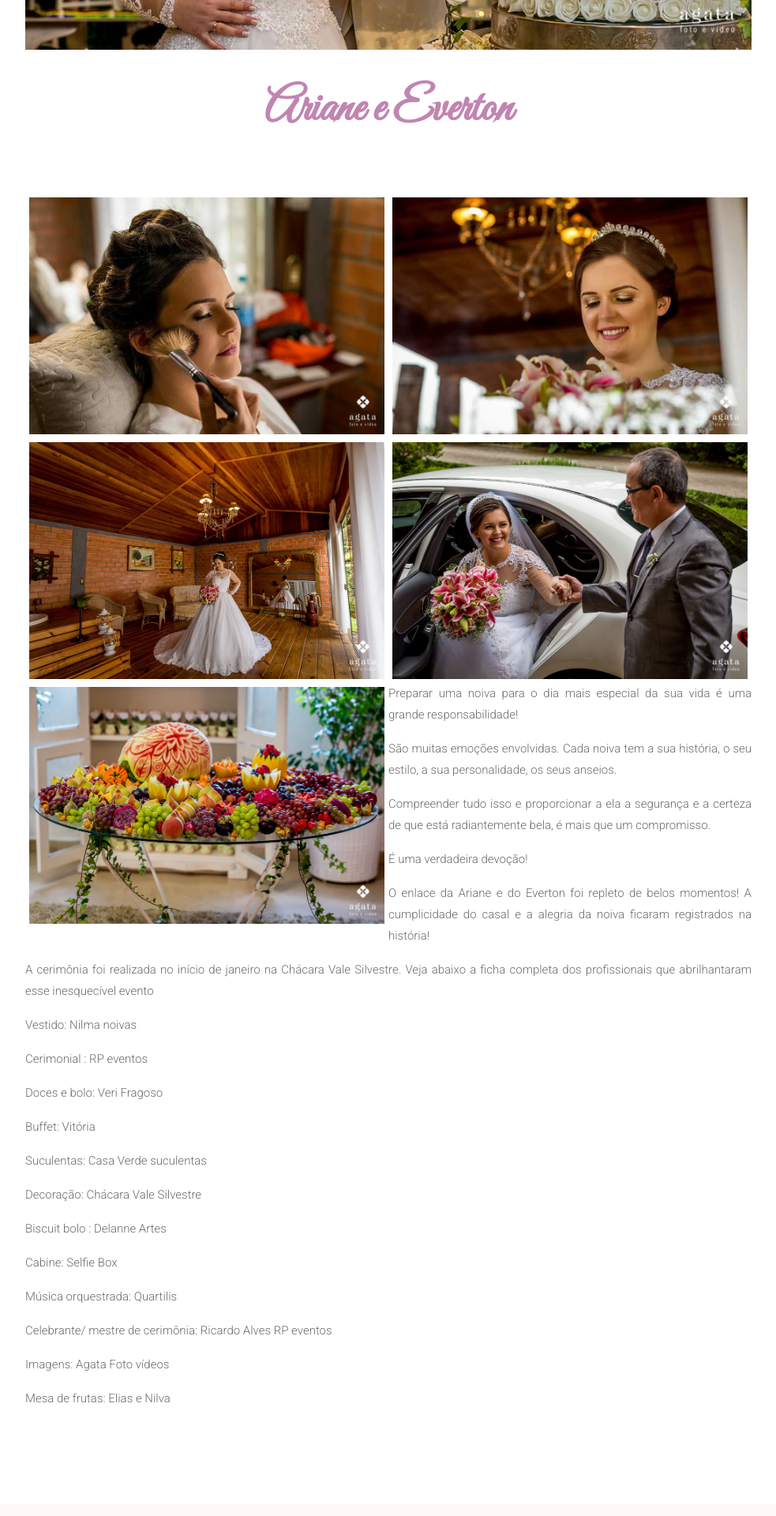
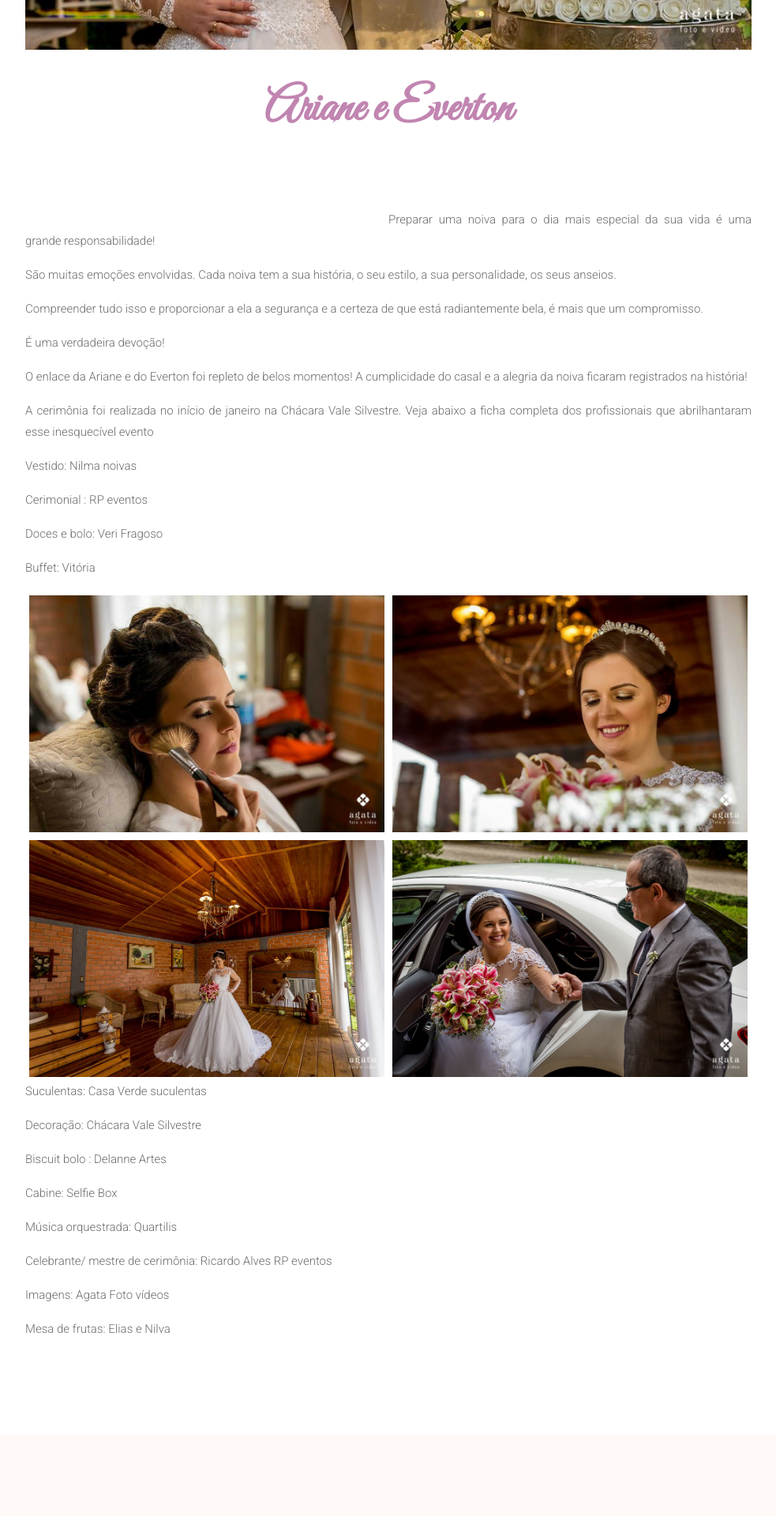
Before and after one commit to Uthopia-Digital/mr, a Jekyll site: the page built from _posts/2020-02-18-ariane-e-everton.md, in a window 1280 px wide. Shown: the part 681-2601 px from the top of the page at 79% size, without its empty margins (148-1131 px from the left). Built offline with Jekyll 4.4.1, drawn with Linux system fonts in a browser that asks for light colours; a script that is not in the unit is left out.

Commit message:
Update Post “2020-02-18-ariane-e-everton”

```diff
--- a/_posts/2020-02-18-ariane-e-everton.md
+++ b/_posts/2020-02-18-ariane-e-everton.md
@@ -3,15 +3,15 @@ title: Ariane e Everton
 date: '2020-02-18 11:59am'
 miniature: /images/GIS_6857.jpg
 ---
-![](/images/AirBrush_20200206140546 (002).jpg)
+![]()
 
-![](/images/AirBrush_20200206141355.jpg)
+![]()
 
-![](/images/ELI_0609 (002).jpg)
+![]()
 
-![](/images/ELI_0887 (002).jpg)
+![]()
 
-![](/images/GIS_5941.jpg)
+![]()
 
 Preparar uma noiva para o dia mais especial da sua vida é uma grande responsabilidade!
 
@@ -33,6 +33,14 @@ Doces e bolo: Veri Fragoso
 
 Buffet: Vitória
 
+![](/images/AirBrush_20200206140546 (002).jpg)
+
+![](/images/AirBrush_20200206141355.jpg)
+
+![](/images/ELI_0609 (002).jpg)
+
+![](/images/ELI_0887 (002).jpg)
+
 Suculentas: Casa Verde suculentas
 
 Decoração: Chácara Vale Silvestre
```
